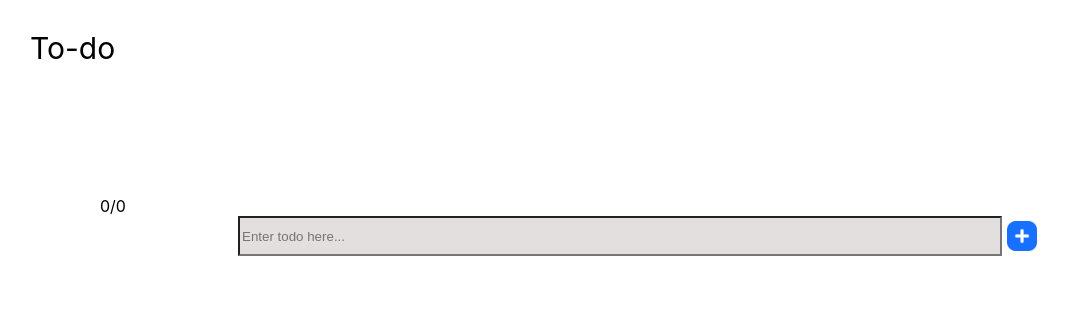
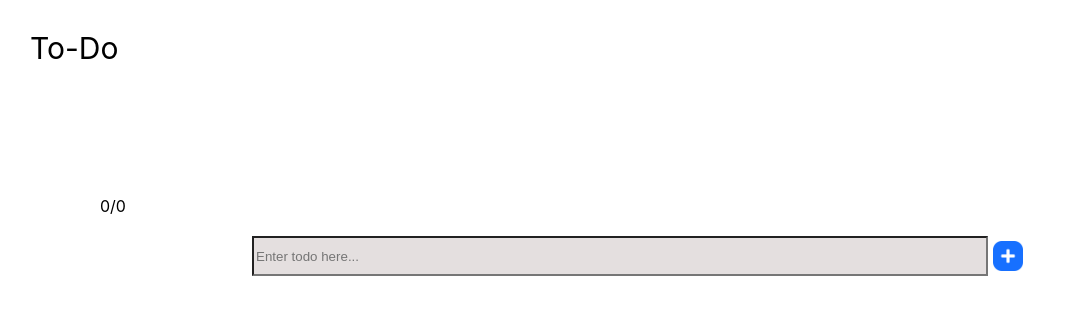
Before and after one commit to Armoni81/to-do-app-react, a React (Create React App) app: page / in a window 1280 px wide. Shown: the top 314 px of the page, without its empty margins (0-1069 px from the left). Built offline with nearby package versions, Linux system fonts and the light colour scheme.

Commit message:
fixed checkbox functionality, base working app is in the commit

```diff
--- a/src/App.js
+++ b/src/App.js
@@ -11,9 +11,9 @@ function App() {
     padding: 0,
     boxSizing: 'borderBox',
 }
+
   return (
    <div style={styles}>
-      <Header />
         <Todo />
    </div>
   );
--- a/src/Components/header/header.js
+++ b/src/Components/header/header.js
@@ -1,15 +1,12 @@
 import React from 'react';
+import { header, stylesForHeader } from '../../Constants/consts';
+
 
   const Header = () =>  {
-    const styles = {
-        headerSytles: {
-            fontSize:'30px',
-            padding:'30px'
-        }
-    }
+
 	return (
-	  <div style={styles.headerSytles}>
-        To-do
+	  <div style={stylesForHeader.header}>
+        {header}
 	  </div>
 	);
   }
--- a/src/Components/inputField/inputField.js
+++ b/src/Components/inputField/inputField.js
@@ -1,31 +1,89 @@
-import React from "react";
+import{ React,  useCallback} from "react";
 //imported Constants
 import { stylesForTodoComponent, placeHolderText } from '../../Constants/consts';
 
+
 //photos
 import plusSign from  '../../Images/plus-sign_11607148.png'
+import trashCan from '../../Images/trash-can_7279437.png'
 
 
-const Input = ({ arrayOfTodos, input, setArrayOfTodos, setInput, disable }) => {
-    const handleSubmitClick = () => {
-        setArrayOfTodos([...arrayOfTodos, [input]]) // adds new input to arrayOftodos
 
-        // setDisable(true) // disables submit button
+const Input = ({ input, setInput, disable, setDisable, setCheckedStatus, checkedStatus }) => {
+    const handleSubmitClick = (event) => {
+        setCheckedStatus([
+            ...checkedStatus,
+            {title: input, id: self.crypto.randomUUID(), isChecked: false}
+        ]
+        );
+
+        setDisable(true) // disables submit button
           document.getElementById('inputField').value= ''
 
 
-        // setTimeout(() => {
-        //     setDisable(false) // enables sumbit button after 3 seconds
-        // }, '3000');
+        setTimeout(() => {
+            setDisable(false) // enables sumbit button after 3 seconds
+        }, '3000');
     }
+    const handleCheckBox = (event) => {
+        const { id, checked } = event.target; //grabs id and checked property from event.target
+
+        const updatedItems = checkedStatus.map(item =>
+
+          item.id === id ? { ...item, isChecked: checked } : item // checks if the IDs match
+        );
+        setCheckedStatus(updatedItems);
+      };
+     const removeTodo = (index, title) => {
+       const updatedItems = checkedStatus.filter((_, i) => i !== index) // i represents the index that filter is at. if index is not equal to the index thats getting deleted return those in a seperate array
+        setCheckedStatus(updatedItems)
+      };
 
 
-    return (
-        <div style={stylesForTodoComponent.inputSectionStyling}>
-            <input id='inputField' onChange={e => setInput(e.target.value)} style={stylesForTodoComponent.inputBoxStyling} placeholder={placeHolderText} minLength={3} required={true}></input>
-            <input type='image'src={plusSign} onClick={handleSubmitClick} style={{width: '30px', padding: '5px'}} disabled={disable}></input>
+  return (
+    <div>
+        <div style={stylesForTodoComponent.spaceBetweenTodos}>
+            <div style={stylesForTodoComponent.inputSectionStyling}>
+                <input
+                    id='inputField'
+                    onChange={e => setInput(e.target.value)}
+                    style={stylesForTodoComponent.inputBoxStyling}
+                    placeholder={placeHolderText}
+                    minLength={3}
+                    required={true}
+                />
+                <input
+                    type='image'
+                    src={plusSign}
+                    onClick={handleSubmitClick}
+                    style={{ width: '30px', padding: '5px' }}
+                    disabled={disable}
+                />
+            </div>
         </div>
-    )
+        <div style={stylesForTodoComponent.todoStyling}>
+        {checkedStatus.map((element, index) => (
+            <div key={element.id} style={stylesForTodoComponent.renderedToDos}>
+                <input
+
+                    type='checkbox'
+                    id={element.id}
+                    onChange={handleCheckBox}
+                />
+                <p>{element.title}</p>
+                <input
+                    type='image'
+                    style={{ width: '40px' }}
+                    src={trashCan}
+                    alt="Remove"
+                    onClick={() => removeTodo(index,element.title)}
+                />
+
+        </div>
+        ))}
+        </div>
+    </div>
+)
 }
 
-export default Input;
+export default Input
--- a/src/Components/renderTodoItems/renderToDoItems.js
+++ b/src/Components/renderTodoItems/renderToDoItems.js
@@ -1,40 +1,19 @@
 import React from "react";
-import { useCallback } from "react";
-import { stylesForTodoComponent } from "../../Constants/consts";
-import trashCan from  '../../Images/trash-can_7279437.png'
+
+
+import Input from "../inputField/inputField";
 
 //Child
-const RenderToDoITems = ({ arrayOfTodos, checkedStatus, setCheckedStatus, setArrayOfTodos }) => {
+const RenderToDoITems = () => {
 
-    const handleCheckBox = (event, index) => {
-        setCheckedStatus({
-            ...checkedStatus,
-            [index]: event.target.checked
-        });
-    };
 
-    const removeTodo = useCallback((index) => {
-        setArrayOfTodos(prevArray => {
-            const newArray = [...prevArray];
-            if (index > -1) {
-                newArray.splice(index, 1);
-            }
-            return newArray;
-        });
-    }, [arrayOfTodos]);
+
 
 
     return(
-        <div style={stylesForTodoComponent.spaceBetweenTodos}>
-        {
-            arrayOfTodos.map((element, index) => (
-                <div key={index} style={stylesForTodoComponent.renderedToDos}>
-                    <input type='checkbox' id='checkBox' onChange={(event) => handleCheckBox(event, index)} />
-                    {checkedStatus[index] ? <s>{element}</s> : <p>{element}</p>}
-                    <input type='image' onClick={() => removeTodo(index)} style={{ width: '40px' }} src={trashCan} alt="Remove" />
-                </div>
-            ))
-        }
+        <div>
+
+
     </div>
     )
 }
--- a/src/Components/to-do-list/to-do.js
+++ b/src/Components/to-do-list/to-do.js
@@ -3,37 +3,32 @@ import { stylesForTodoComponent} from '../../Constants/consts';
 
 import ToDoCounter from '../toDoCounter/toDoCounter';
 import Input from '../inputField/inputField';
-import RenderToDoITems from '../renderTodoItems/renderToDoItems';
+import Header from '../header/header';
 
 //Parent
 const Todo = () => {
 
     const [input, setInput] = useState('');
-    const [arrayOfTodos, setArrayOfTodos] = useState([]);
     const [disable, setDisable] = useState(false);
-    const [checkedStatus, setCheckedStatus] = useState({});
+    const [checkedStatus, setCheckedStatus] = useState([]);
 
     return (
+        <div>
+            <Header />
         <div style={stylesForTodoComponent.boxHoldingToDos}>
             <ToDoCounter
                 checkedStatus={checkedStatus}
-                arrayOfTodos={arrayOfTodos}
             />
             <Input
                 setDisable={setDisable}
                 disable={disable}
-                setArrayOfTodos={setArrayOfTodos}
                 input={input}
-                arrayOfTodos={arrayOfTodos}
                 setInput={setInput}
-            />
-            <RenderToDoITems
-            arrayOfTodos={arrayOfTodos}
-            setArrayOfTodos={setArrayOfTodos}
-            checkedStatus={checkedStatus}
-            setCheckedStatus={setCheckedStatus}
+                setCheckedStatus={setCheckedStatus}
+                checkedStatus={checkedStatus}
             />
         </div>
+    </div>
     );
 };
 
--- a/src/Components/toDoCounter/toDoCounter.js
+++ b/src/Components/toDoCounter/toDoCounter.js
@@ -2,26 +2,17 @@ import {React} from "react";
 
 //Child
 
-const ToDoCounter = ({ checkedStatus, arrayOfTodos }) => {
+const ToDoCounter = ({ checkedStatus }) => {
 
-const grabCompletedTasks = (checkedStatus)=> {
-   let count = 0
-   Object.values(checkedStatus).map( task => {
-    if(task === true){
-        count++
-    }
-    if(task === false){
-        count--
-    }
-})
-return count
-}
+    const checkedTodos =  checkedStatus.filter((todo) => {
 
-const checkedTasks = grabCompletedTasks(checkedStatus)
+        return todo.isChecked !== false // filters out each todo.isChecked if the value is not false include it in the returning arr
+
+        })
 
     return(
         <div>
-            {checkedTasks +'/'+ arrayOfTodos.length}
+            {checkedTodos.length + '/' + checkedStatus.length}
         </div>
     );
 }
--- a/src/Constants/consts.js
+++ b/src/Constants/consts.js
@@ -1,4 +1,6 @@
 // Styles Start here
+
+//Styles for <Input />
 export const stylesForTodoComponent = {
     boxHoldingToDos : {
         margin: '100px',
@@ -13,7 +15,8 @@ export const stylesForTodoComponent = {
         backgroundColor: '#ece9e9',
         borderRadius: '20px',
         justifyContent: 'space-between',
-        padding: '10px'
+        padding: '10px',
+        margin: '10px'
     },
     spaceBetweenTodos: {
         padding: '20px',
@@ -28,6 +31,18 @@ export const stylesForTodoComponent = {
     inputBoxStyling: {
         width: '70%',
         backgroundColor: '#e4dfdf'
+    },
+    todoStyling: {
+        display: 'flex',
+        flexFlow: 'column-reverse'
+    }
+
+}
+//Styles for <Header />
+export const stylesForHeader = {
+    header: {
+        fontSize:'30px',
+        padding:'30px'
     }
 }
 
@@ -35,4 +50,4 @@ export const stylesForTodoComponent = {
 
 // Text Constants start here
 export const placeHolderText = 'Enter todo here...'
-export const maxAmountOfTodos = 10
+export const header = 'To-Do'
```
